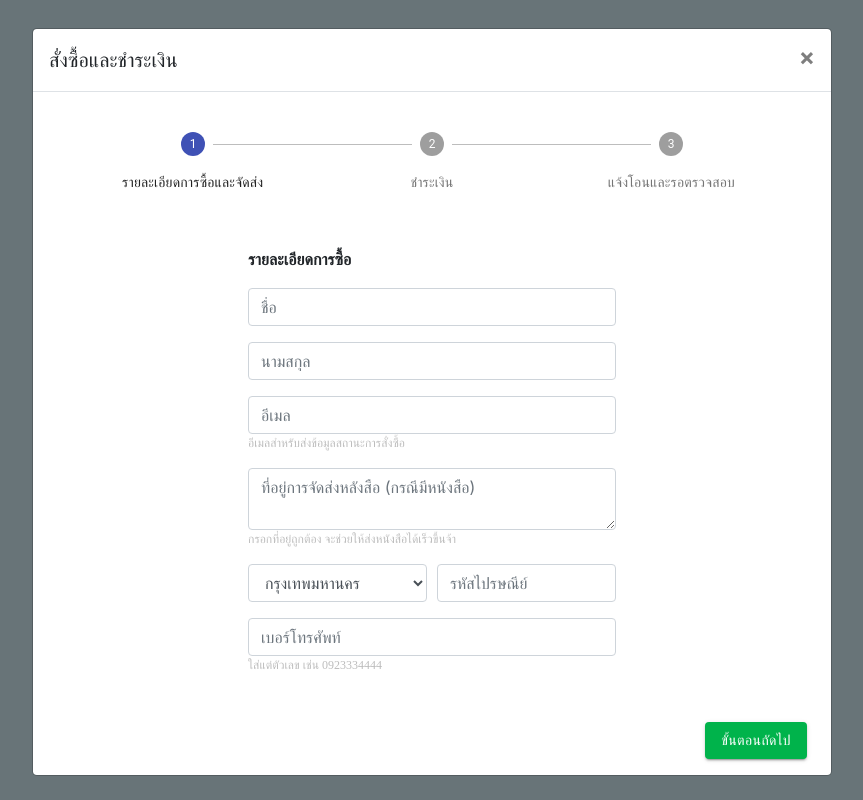
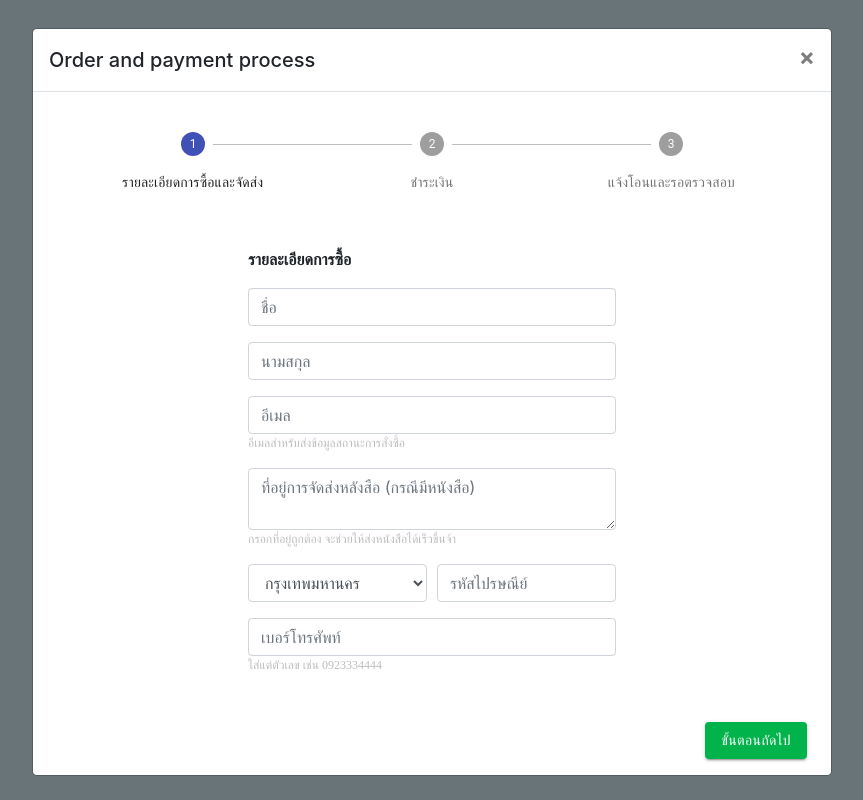
Before and after one commit to HelloWorldBuildOn2020/Demo-Athena, a React (Create React App) app in the folder front-end/: page / in a window 1280 px wide. Both pictures are taken after a click on the button "Demo Athena". Shown: the whole page, without its empty margins (208-1071 px from the left). Built offline with nearby package versions, Linux system fonts and the light colour scheme.

Commit message:
:lipstick: Change modal header 🐯

```diff
--- a/front-end/src/components/MultiStep/ModalMultiStep.js
+++ b/front-end/src/components/MultiStep/ModalMultiStep.js
@@ -16,7 +16,7 @@ const ModalMultiStep = (props) => {
         {buttonLabel}
       </HomeButton>
       <Modal isOpen={modal} toggle={toggle} className={className} size="lg">
-        <ModalHeader toggle={toggle}>สั่งซื้อและชำระเงิน</ModalHeader>
+        <ModalHeader toggle={toggle}>Order and payment process</ModalHeader>
         <ModalBody>
           <Stepper/>
         </ModalBody>
```
